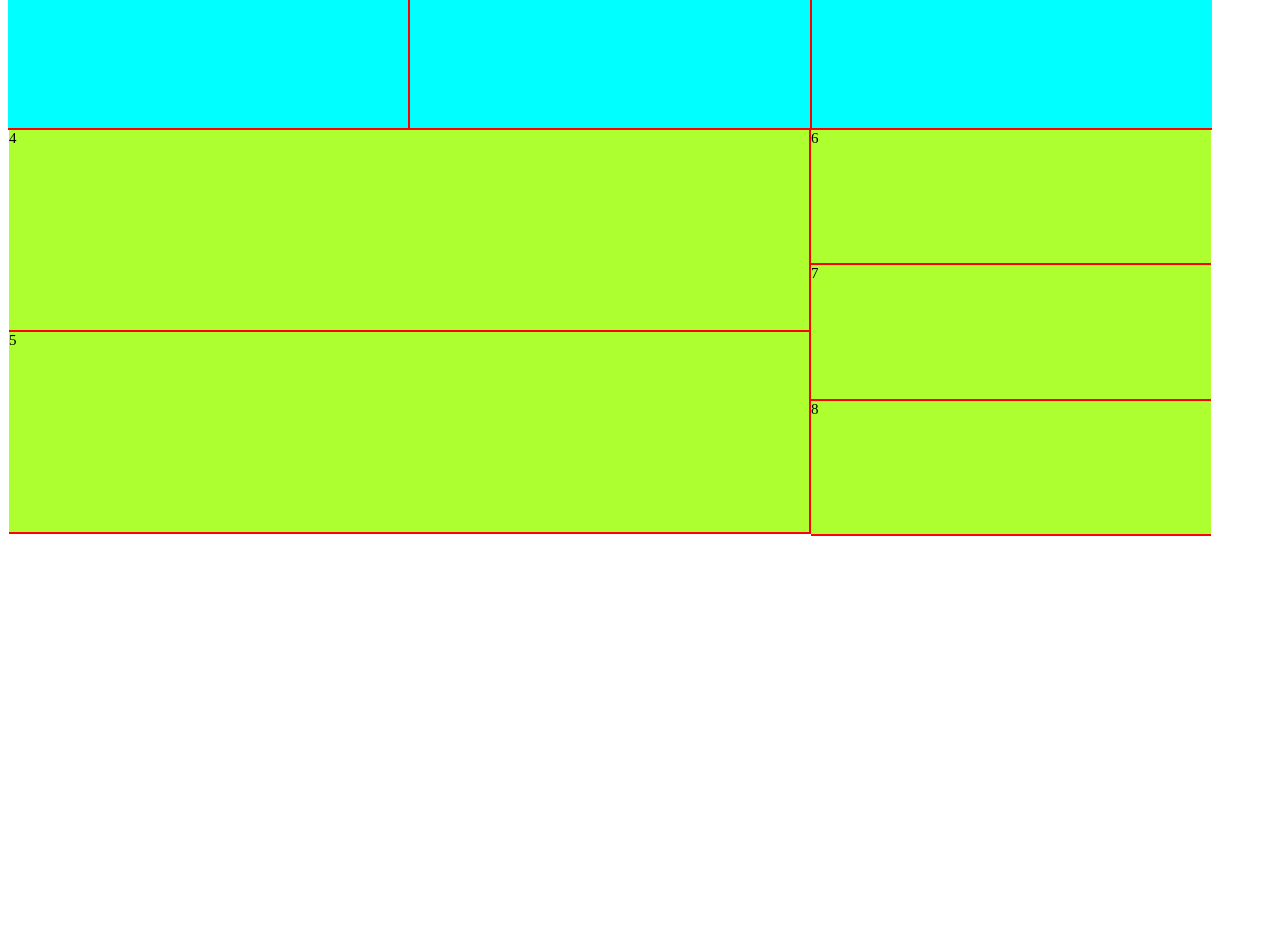
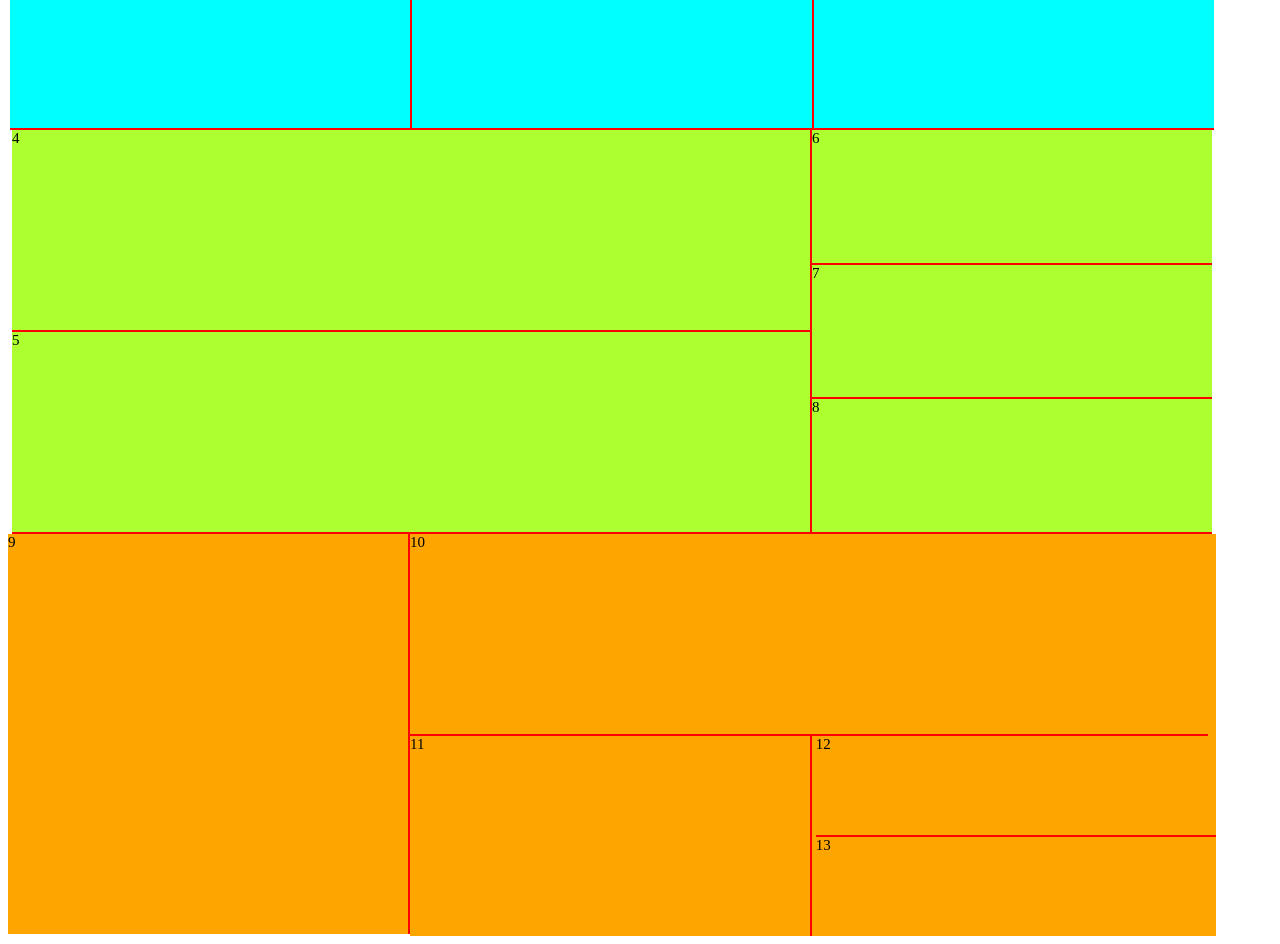
Before and after one commit to VyacheslavNedbaylo/HW5, a plain HTML site: page index.html in a window 1280 px wide. Shown: the part 280-1224 px from the top of the page. Before the commit the page ends 828 px from the top, so only its background shows below. Drawn offline with Linux system fonts and the light colour scheme.

Commit message:
added group orange and styles

```diff
--- a/css/style.css
+++ b/css/style.css
@@ -18,15 +18,16 @@
     border-right: none;
   }
 
-
-.green1{
+.green1, .green2 {
   background-color:  greenyellow;
   text-align: left;
   font-size: 15px;
+}
+.green1{
   display: inline-block;
+  width: 800px;
 }
 .green1-1{
-  width: 800px;
   height: 200px;
   border-right: 2px solid red;
   border-bottom: 2px solid red;
@@ -36,53 +37,46 @@
   }
 .green2{
   vertical-align: top;
+  width: 400px;
 }
-  .green2-1{
-  width: 400px;
-  height: 133.33px;
+.green2-1{
+  height: 132.5px;
   border-bottom: 2px solid red;
-  background-color:  greenyellow;
-  text-align: left;
-  font-size: 15px;
 }
 
-
-
-
-
-/*.
-
-.green2{
-  width: 400px;
-  height: 133.33px;
-  background-color:  yellow;
-  border: 2px solid blueviolet;
-
-  }
-
-/*.orange{
+.orange1, .orange2, .orange5, .orange6{
   background-color: orange;
   text-align: left;
   font-size: 15px;
+  display: inline-block;
+  vertical-align: top;
 }
 .orange1{
   width: 400px;
   height: 400px;
   border-right: 2px solid red;
-  display: inline-block;
-  }
-.orange1 + div{
+}
+
+.orange3 {
+  height: 200px;
+  width: 798px;
+  border-bottom: 2px solid red;
+}
+.orange5{
+  width: 400px;
+  height: 200px;
+  border-right: 2px solid red;
   display: inline-block;
 }
-.orange2{
-  width: 800px;
-  height: 400px;
-  vertical-align: top;
+.orange6{
+  width: 400px;
+  display: block;
+  display: inline-block;
 }
-.orange3{
-  width: 800px;
-  height: 200px;
-  border: 2px solid cornflowerblue;
+.orange6 > div{
+height: 99px;
+border-bottom: 2px solid red;
 }
-
-*/
+.orange6>div+div{
+  border-bottom: none;
+}
--- a/index.html
+++ b/index.html
@@ -13,7 +13,6 @@
         <div>2</div>
         <div>3</div>
     </div>
-
         <div class="green1">
             <div class="green1-1">4</div>
             <div class="green1-1">5</div>
@@ -23,21 +22,19 @@
             <div class="green2-1">7</div>
             <div class="green2-1">8</div>
         </div>
-
-
-
-
     <div class="orange">
         <div class="orange1">9</div>
         <div class="orange2">
             <div class="orange3">10</div>
-            <div class="orange4">11</div>
-            <div class="orange5">12</div>
-            <div class="orange5">13</div>
+            <div class="orange4">
+                <div class="orange5">11</div>
+                <div class="orange6">
+                    <div>12</div>
+                    <div>13</div>
+                </div>
+            </div>
         </div>
-
     </div>
 </div>
-
 </body>
 </html>
```
